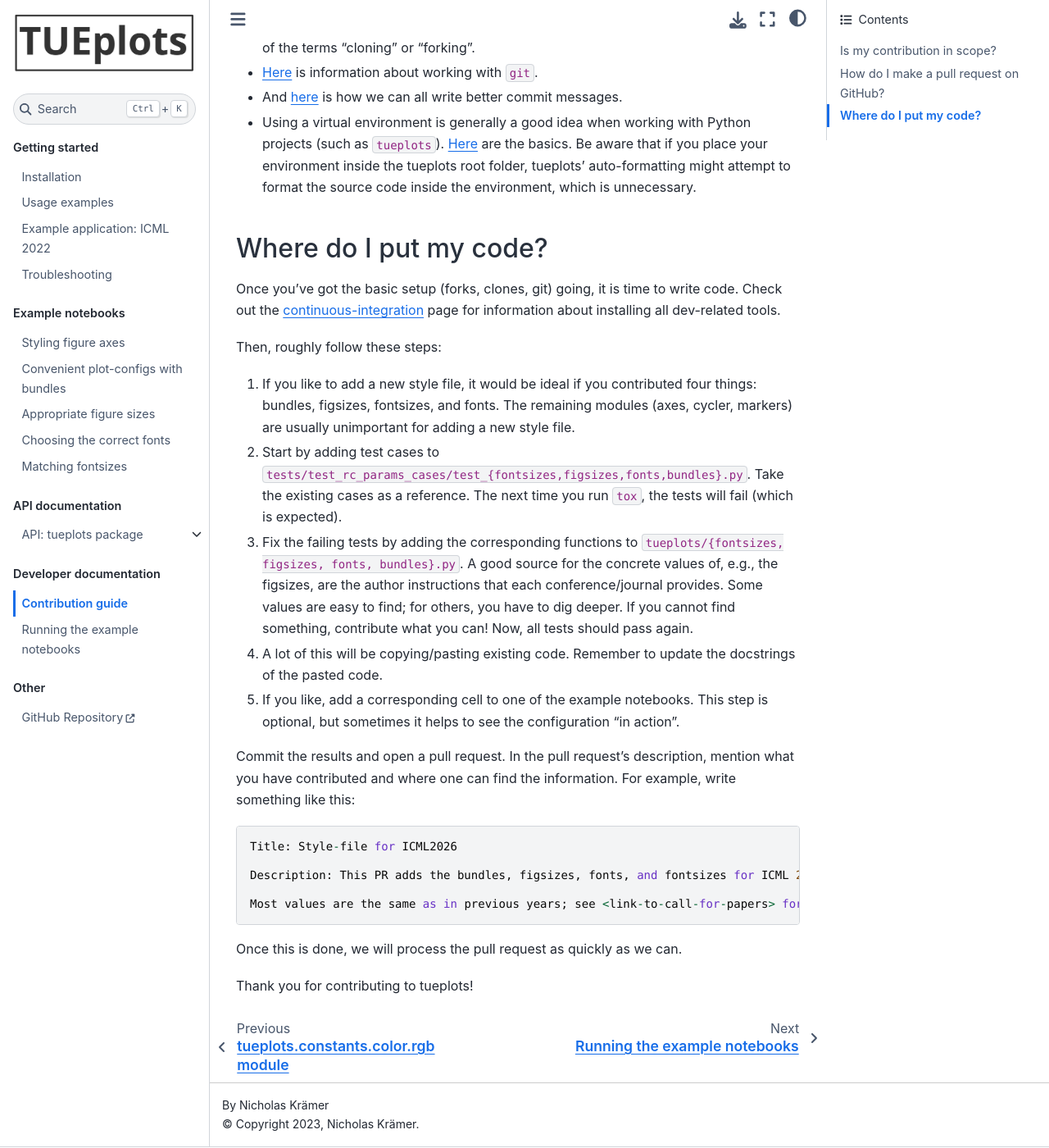
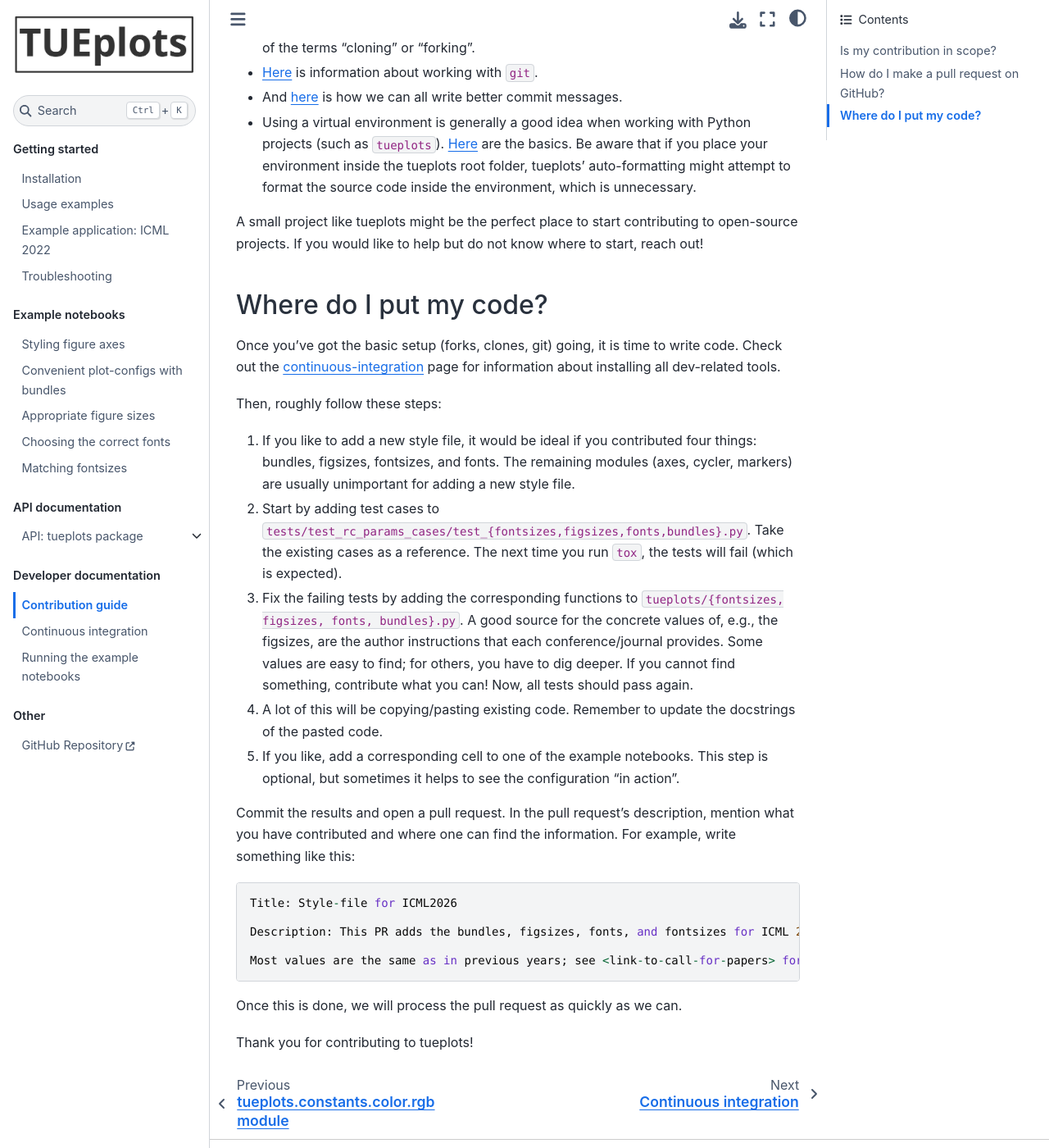
Before and after one commit to pnkraemer/tueplots, a Sphinx documentation site: the page built from docs/source/docs_dev/contribution_guide.md, in a window 1280 px wide and 1400 px high, scrolled down 594 px. Shown: the whole window at 82% size. Built offline with Sphinx 7.4.7 and the Sphinx Book theme 1.1.4, drawn with Linux system fonts in a browser that asks for light colours; pages that are not in the unit, such as notebooks, are missing from menus.

Commit message:
Updated dev guide

```diff
--- a/docs/source/docs_dev/contribution_guide.md
+++ b/docs/source/docs_dev/contribution_guide.md
@@ -22,6 +22,10 @@ Making a pull request on GitHub can seem complicated if one is not used to doing
 - [Here](https://docs.github.com/en/get-started/using-git) is information about working with `git`.
 - And [here](https://www.freecodecamp.org/news/how-to-write-better-git-commit-messages/) is how we can all write better commit messages.
 - Using a virtual environment is generally a good idea when working with Python projects (such as `tueplots`). [Here](https://realpython.com/python-virtual-environments-a-primer/) are the basics. Be aware that if you place your environment inside the tueplots root folder, tueplots' auto-formatting might attempt to format the source code inside the environment, which is unnecessary.
+
+
+A small project like tueplots might be the perfect place to start contributing to open-source projects.
+If you would like to help but do not know where to start, reach out!
 
 ## Where do I put my code?
 
--- a/docs/source/index.rst
+++ b/docs/source/index.rst
@@ -62,6 +62,7 @@ For further details on the available bundles, check out the `tueplots.bundles AP
    :caption: Developer documentation
 
    docs_dev/contribution_guide
+   docs_dev/continuous_integration
    docs_dev/examples
 
 
```
